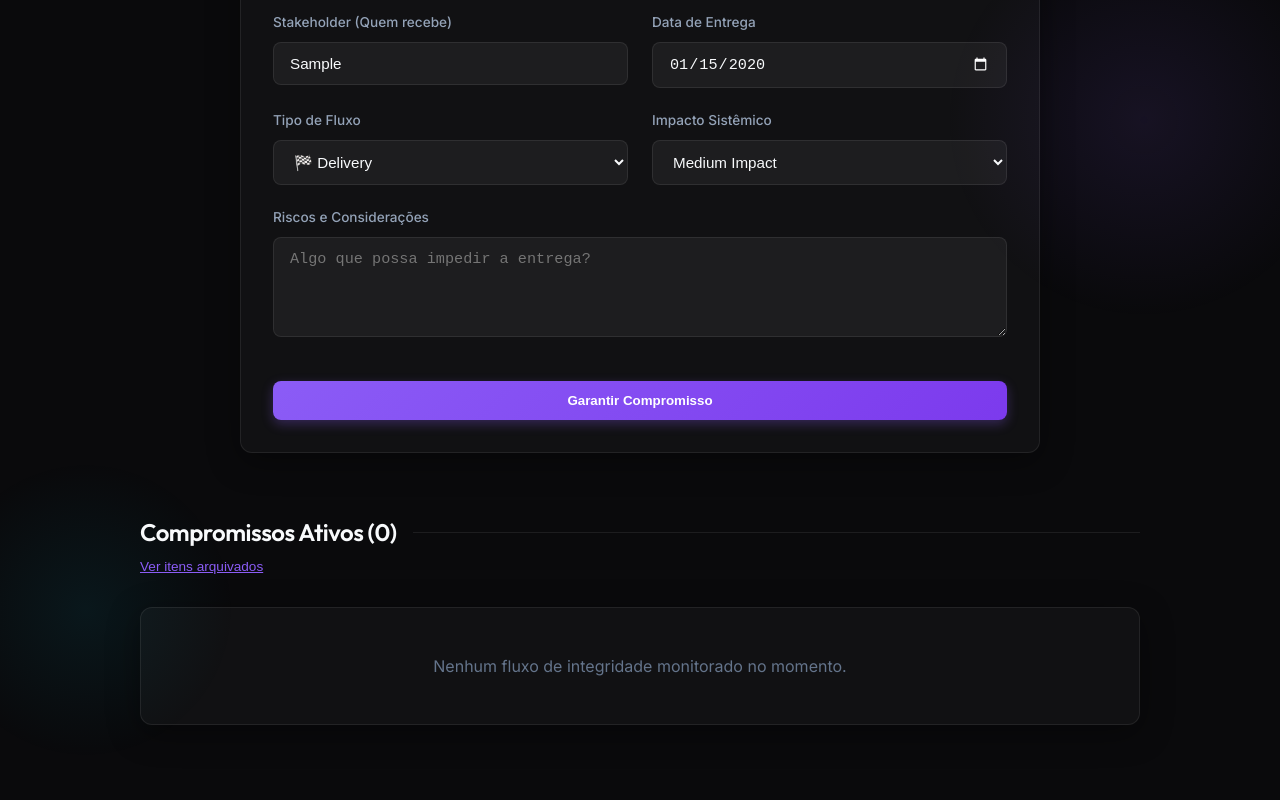
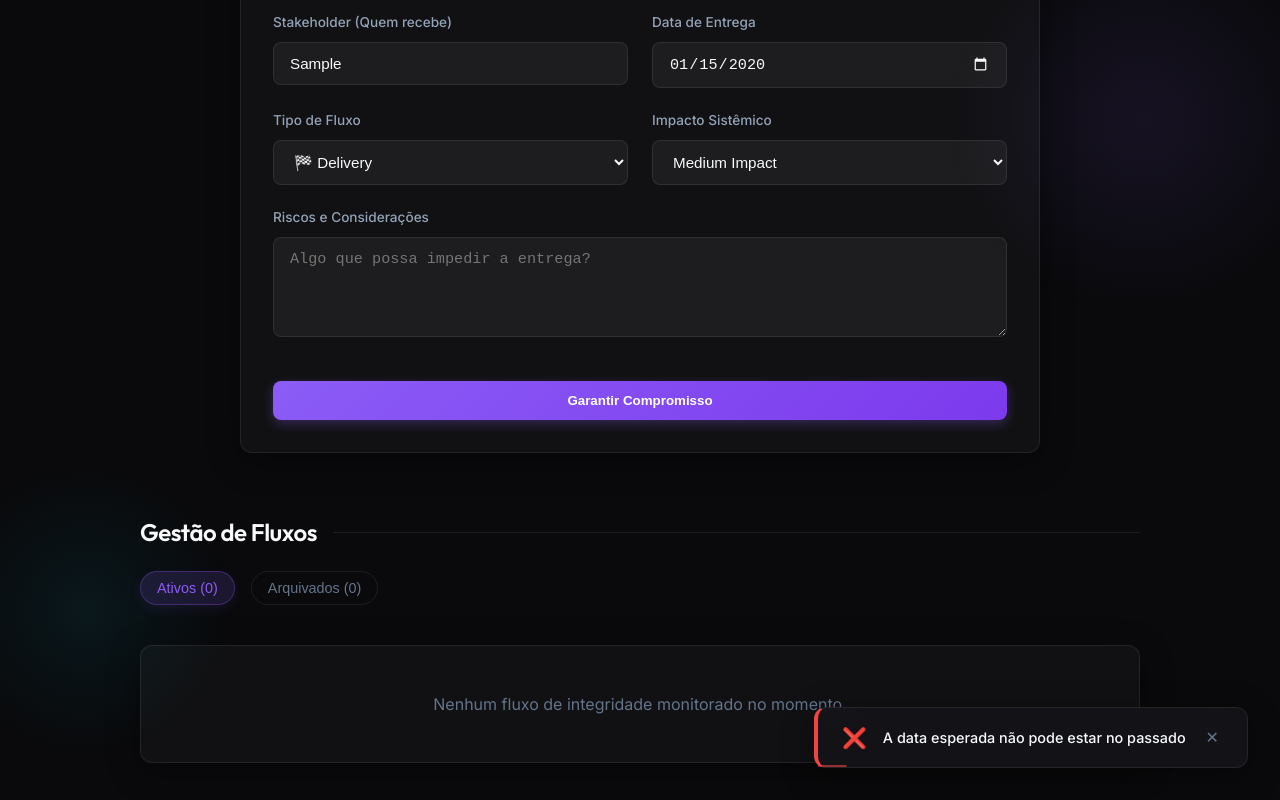
Before and after one commit to dantavs/flow-integrity-system, a Next.js app: page / in a window 1280 px wide. Both pictures are taken after typing "Sample", "Sample", "Sample", "Sample", "Sample", "2020-01-15" into the empty fields and a click on the button "Garantir Compromisso". Shown: the part 550-1350 px from the top of the page. Built offline with nearby package versions, Linux system fonts and the light colour scheme.

Commit message:
feat: implement premium toast system (CORE-008) and archived view (CORE-022)

```diff
--- a/src/app/globals.css
+++ b/src/app/globals.css
@@ -140,6 +140,23 @@ label {
   border: 1px solid rgba(100, 116, 139, 0.2);
 }
 
+.tab-active {
+  background: rgba(139, 92, 246, 0.15);
+  color: var(--accent-primary);
+  border-color: rgba(139, 92, 246, 0.3) !important;
+  box-shadow: 0 4px 12px rgba(139, 92, 246, 0.1);
+}
+
+.tab-inactive {
+  background: transparent;
+  color: var(--text-muted);
+}
+
+.tab-inactive:hover {
+  background: rgba(255, 255, 255, 0.05);
+  color: var(--text-secondary);
+}
+
 @keyframes fadeIn {
   from {
     opacity: 0;
@@ -154,6 +171,32 @@ label {
 
 .animate-fade-in {
   animation: fadeIn 0.5s ease forwards;
+}
+
+.animate-fade-out {
+  animation: fadeOut 0.3s ease forwards;
+}
+
+@keyframes fadeOut {
+  from {
+    opacity: 1;
+    transform: translateY(0);
+  }
+
+  to {
+    opacity: 0;
+    transform: translateY(10px);
+  }
+}
+
+@keyframes toast-progress {
+  from {
+    transform: scaleX(1);
+  }
+
+  to {
+    transform: scaleX(0);
+  }
 }
 
 /* Utils */
--- a/src/app/page.tsx
+++ b/src/app/page.tsx
@@ -6,10 +6,12 @@ import CommitmentList from '../components/CommitmentList';
 import { createCommitment, CreateCommitmentDTO } from '../services/CommitmentService';
 import { loadCommitments, saveCommitments } from '../services/PersistenceService';
 import { Commitment, CommitmentStatus } from '../models/Commitment';
+import Toast, { ToastType } from '../components/Toast';
 
 export default function Home() {
   const [commitments, setCommitments] = useState<Commitment[]>([]);
-  const [message, setMessage] = useState<string | null>(null);
+  const [toast, setToast] = useState<{ message: string; type: ToastType } | null>(null);
+  const [viewMode, setViewMode] = useState<'ACTIVE' | 'ARCHIVED'>('ACTIVE');
 
   // Carregar dados iniciais
   useEffect(() => {
@@ -29,11 +31,10 @@ export default function Home() {
       const existingIds = commitments.map(c => c.id);
       const newCommitment = createCommitment(data, existingIds);
       setCommitments(prev => [...prev, newCommitment]);
-      setMessage('Fluxo de integridade iniciado com sucesso!');
-      setTimeout(() => setMessage(null), 3000);
+      setToast({ message: 'Compromisso registrado com sucesso! ✨', type: 'SUCCESS' });
       return true;
     } catch (error: any) {
-      alert(error.message);
+      setToast({ message: error.message, type: 'ERROR' });
       return false;
     }
   };
@@ -42,13 +43,18 @@ export default function Home() {
     setCommitments(prev => prev.map(c =>
       c.id === id ? { ...c, status: newStatus } : c
     ));
-    setMessage(`Status do compromisso #${id} atualizado.`);
-    setTimeout(() => setMessage(null), 3000);
+    setToast({ message: `Status do fluxo #${id} atualizado com sucesso.`, type: 'INFO' });
   };
 
   const activeCommitments = commitments
     .filter(c => c.status === CommitmentStatus.ACTIVE || c.status === CommitmentStatus.BACKLOG)
     .sort((a, b) => new Date(a.dataEsperada).getTime() - new Date(b.dataEsperada).getTime());
+
+  const archivedCommitments = commitments
+    .filter(c => c.status === CommitmentStatus.DONE || c.status === CommitmentStatus.CANCELLED)
+    .sort((a, b) => new Date(b.criadoEm).getTime() - new Date(a.criadoEm).getTime());
+
+  const currentCommitments = viewMode === 'ACTIVE' ? activeCommitments : archivedCommitments;
 
   return (
     <div style={{
@@ -98,50 +104,53 @@ export default function Home() {
           </div>
           <div style={{ maxWidth: '800px', margin: '0 auto' }}>
             <CommitmentForm onSubmit={handleCreateCommitment} />
-            {message && (
-              <div className="animate-fade-in" style={{
-                marginTop: '1.5rem',
-                padding: '1rem',
-                backgroundColor: 'rgba(16, 185, 129, 0.1)',
-                color: '#10b981',
-                borderRadius: '8px',
-                border: '1px solid rgba(16, 185, 129, 0.2)',
-                textAlign: 'center',
-                fontWeight: 500
-              }}>
-                {message}
-              </div>
-            )}
           </div>
         </section>
 
         {/* Section: Listagem */}
         <section className="animate-fade-in" style={{ animationDelay: '0.3s' }}>
-          <div style={{ marginBottom: '2rem' }}>
-            <div style={{ display: 'flex', alignItems: 'center', gap: '1rem', marginBottom: '0.5rem' }}>
-              <h2 style={{ fontSize: '1.5rem', fontWeight: 600 }}>
-                Compromissos Ativos ({activeCommitments.length})
-              </h2>
+          <div style={{ marginBottom: '2.5rem' }}>
+            <div style={{ display: 'flex', alignItems: 'center', gap: '1rem', marginBottom: '1.5rem' }}>
+              <h2 style={{ fontSize: '1.5rem', fontWeight: 600 }}>Gestão de Fluxos</h2>
               <div style={{ flex: 1, height: '1px', background: 'var(--glass-border)' }} />
             </div>
+
+            <div style={{ display: 'flex', gap: '1rem' }}>
               <button
-              onClick={() => alert('Visualização de arquivados será implementada em breve!')}
+                onClick={() => setViewMode('ACTIVE')}
+                className={viewMode === 'ACTIVE' ? 'tab-active' : 'tab-inactive'}
                 style={{
-                background: 'none',
-                border: 'none',
-                color: 'var(--accent-primary)',
-                fontSize: '0.85rem',
+                  padding: '8px 16px',
+                  borderRadius: '20px',
+                  fontSize: '0.9rem',
+                  fontWeight: 500,
                   cursor: 'pointer',
-                padding: 0,
-                textDecoration: 'underline'
+                  border: '1px solid var(--glass-border)',
+                  transition: 'all 0.3s ease'
                 }}
               >
-              Ver itens arquivados
+                Ativos ({activeCommitments.length})
               </button>
+              <button
+                onClick={() => setViewMode('ARCHIVED')}
+                className={viewMode === 'ARCHIVED' ? 'tab-active' : 'tab-inactive'}
+                style={{
+                  padding: '8px 16px',
+                  borderRadius: '20px',
+                  fontSize: '0.9rem',
+                  fontWeight: 500,
+                  cursor: 'pointer',
+                  border: '1px solid var(--glass-border)',
+                  transition: 'all 0.3s ease'
+                }}
+              >
+                Arquivados ({archivedCommitments.length})
+              </button>
+            </div>
           </div>
 
           <CommitmentList
-            commitments={activeCommitments}
+            commitments={currentCommitments}
             onStatusChange={handleStatusUpdate}
           />
         </section>
@@ -150,6 +159,14 @@ export default function Home() {
       <footer style={{ marginTop: '8rem', color: 'var(--text-muted)', fontSize: '0.85rem' }}>
         <p>&copy; 2026 Flow Integrity System. A cultura de compromisso levada a sério.</p>
       </footer>
+
+      {toast && (
+        <Toast
+          message={toast.message}
+          type={toast.type}
+          onClose={() => setToast(null)}
+        />
+      )}
     </div>
   );
 }
--- /dev/null
+++ b/src/components/Toast.tsx
@@ -0,0 +1,98 @@
+'use client';
+
+import React, { useEffect, useState } from 'react';
+
+export type ToastType = 'SUCCESS' | 'ERROR' | 'INFO';
+
+interface ToastProps {
+    message: string;
+    type: ToastType;
+    duration?: number;
+    onClose: () => void;
+}
+
+const Toast: React.FC<ToastProps> = ({ message, type, duration = 3000, onClose }) => {
+    const [isVisible, setIsVisible] = useState(true);
+
+    useEffect(() => {
+        const timer = setTimeout(() => {
+            setIsVisible(false);
+            setTimeout(onClose, 300); // Wait for fade-out animation
+        }, duration);
+
+        return () => clearTimeout(timer);
+    }, [duration, onClose]);
+
+    const getIcon = () => {
+        switch (type) {
+            case 'SUCCESS': return '✨';
+            case 'ERROR': return '❌';
+            case 'INFO': return 'ℹ️';
+        }
+    };
+
+    const getColor = () => {
+        switch (type) {
+            case 'SUCCESS': return '#10b981';
+            case 'ERROR': return '#ef4444';
+            case 'INFO': return 'var(--accent-primary)';
+        }
+    };
+
+    return (
+        <div
+            className={`glass-card ${isVisible ? 'animate-fade-in' : 'animate-fade-out'}`}
+            style={{
+                position: 'fixed',
+                bottom: '2rem',
+                right: '2rem',
+                padding: '1rem 1.5rem',
+                display: 'flex',
+                alignItems: 'center',
+                gap: '1rem',
+                zIndex: 1000,
+                minWidth: '300px',
+                borderLeft: `4px solid ${getColor()}`,
+                background: 'rgba(20, 20, 25, 0.9)',
+            }}
+        >
+            <span style={{ fontSize: '1.25rem' }}>{getIcon()}</span>
+            <div style={{ flex: 1 }}>
+                <p style={{ fontSize: '0.9rem', fontWeight: 500, color: 'var(--text-primary)' }}>
+                    {message}
+                </p>
+            </div>
+            <button
+                onClick={() => {
+                    setIsVisible(false);
+                    setTimeout(onClose, 300);
+                }}
+                style={{
+                    background: 'none',
+                    border: 'none',
+                    color: 'var(--text-muted)',
+                    cursor: 'pointer',
+                    fontSize: '1rem',
+                    padding: '4px'
+                }}
+            >
+                ✕
+            </button>
+
+            {/* Progress bar */}
+            <div style={{
+                position: 'absolute',
+                bottom: 0,
+                left: 0,
+                height: '2px',
+                background: getColor(),
+                width: '100%',
+                transformOrigin: 'left',
+                animation: `toast-progress ${duration}ms linear forwards`,
+                opacity: 0.6
+            }} />
+        </div>
+    );
+};
+
+export default Toast;
```
Also changed, not shown: 2 other files (tests, documents, lock files or other folders). Lines whose indentation alone changed are shown as unchanged.
